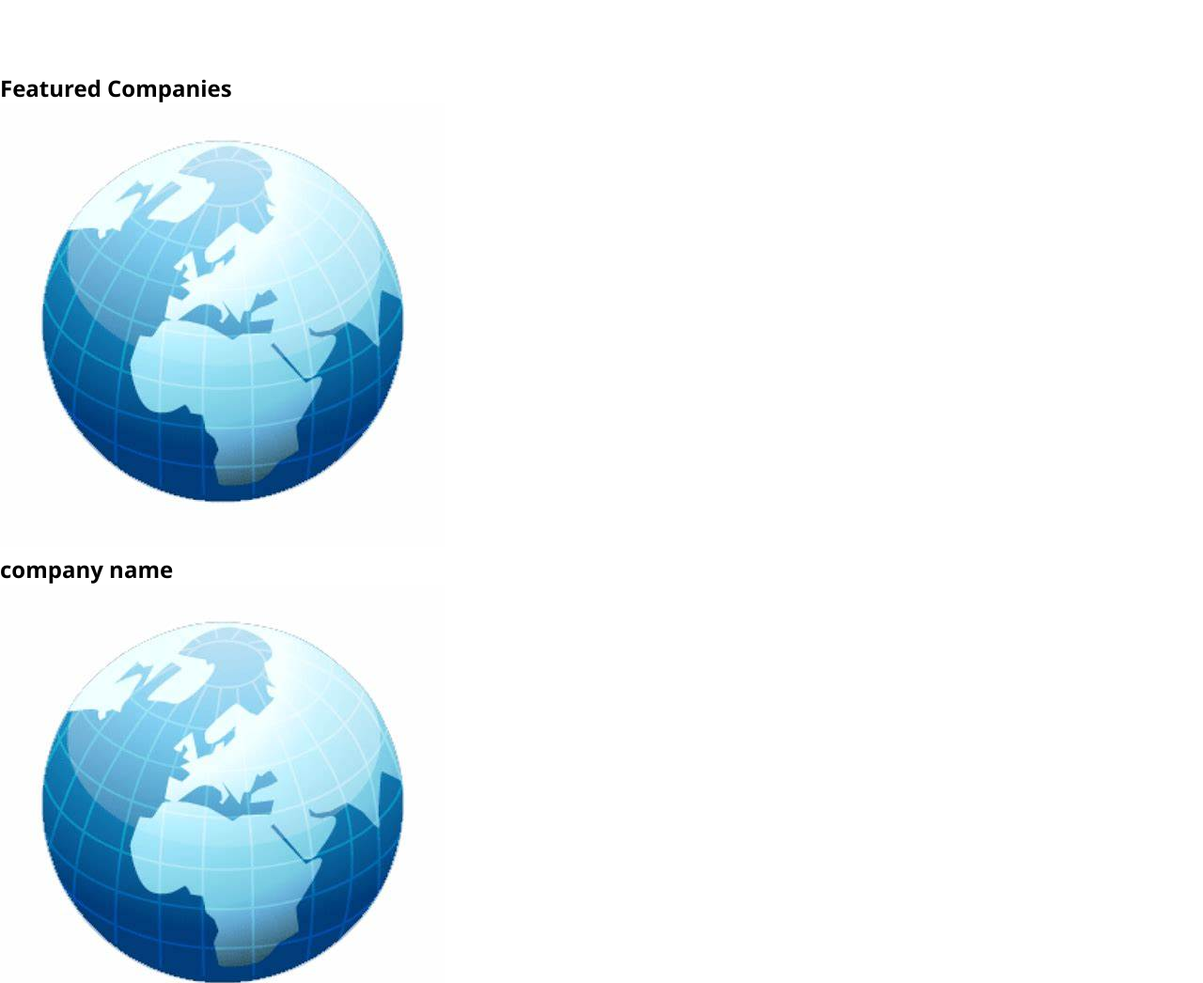
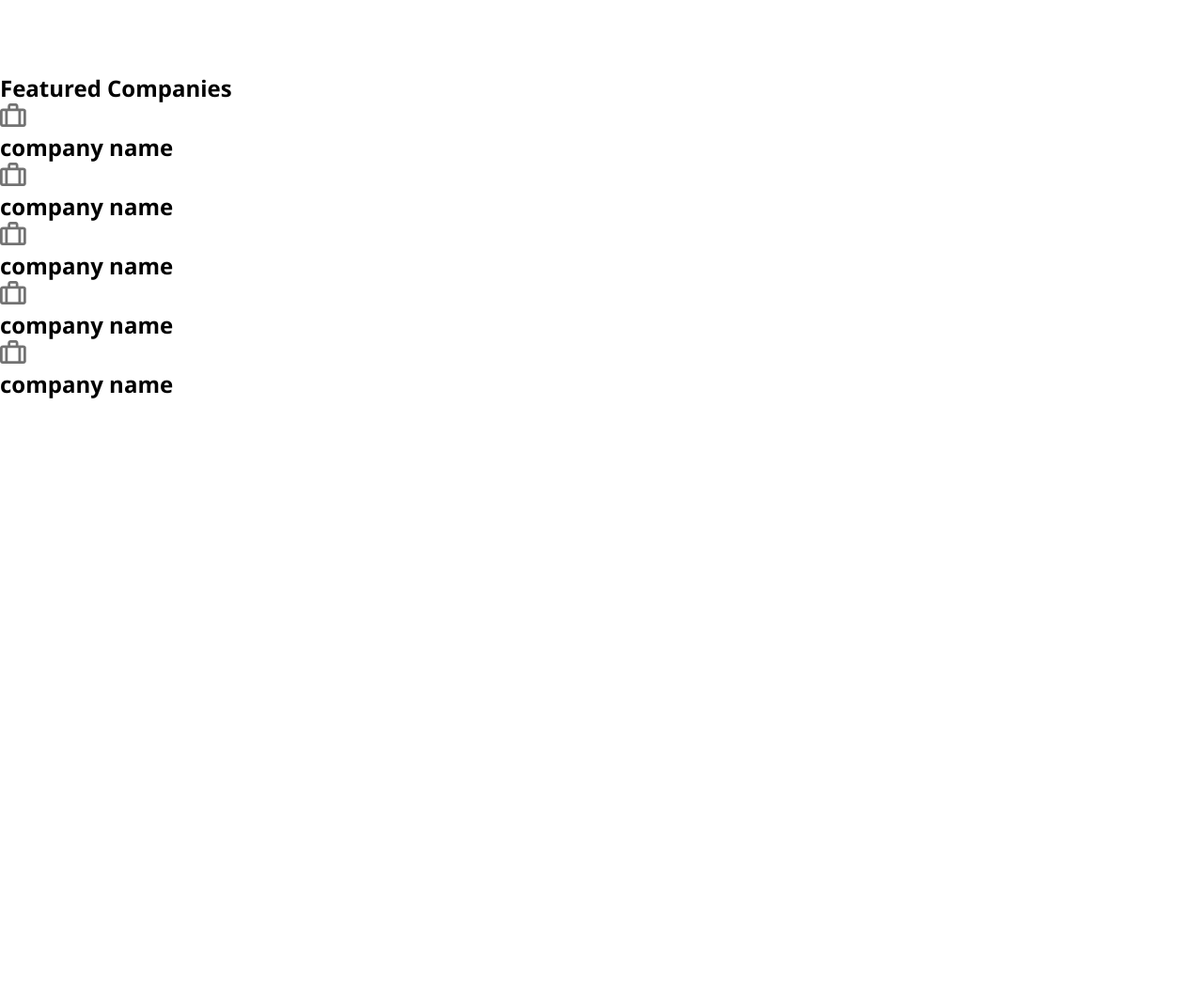
Before and after one commit to KattaRohith07/Internship, a plain HTML site: page job.html in a window 1280 px wide. Shown: the part 780-1826 px from the top of the page at 94% size. After the commit the page ends 1205 px from the top, so only its background shows below. Drawn offline with Linux system fonts and the light colour scheme.

Commit message:
jnjdfdiogjdi,moisdjg

```diff
--- a/job.html
+++ b/job.html
@@ -75,32 +75,32 @@
         <div class="companies-container">
             <div class="company">
                 <div class="icon-container">
-                    <img src="./images/th.jpeg" alt="">
+                    <img src="./images/icon-briefcase.png" alt="">
                 </div>
                 <h2>company name</h2>
             </div>
         </div>
         <div class="company">
             <div class="icon-container">
-                <img src="./images/th.jpeg" alt="">
+                <img src="./images/icon-briefcase.png" alt="">
             </div>
             <h2>company name</h2>
         </div>
         <div class="company">
             <div class="icon-container">
-                <img src="./images/th.jpeg" alt="">
+                <img src="./images/icon-briefcase.png" alt="">
             </div>
             <h2>company name</h2>
         </div>
         <div class="company">
             <div class="icon-container">
-                <img src="./images/th.jpeg" alt="">
+                <img src="./images/icon-briefcase.png" alt="">
             </div>
             <h2>company name</h2>
         </div>
         <div class="company">
             <div class="icon-container">
-                <img src="./images/th.jpeg" alt="">
+                <img src="./images/icon-briefcase.png" alt="">
             </div>
             <h2>company name</h2>
         </div>
--- a/style.css
+++ b/style.css
@@ -58,8 +58,6 @@
     font-weight: 400;
     margin-bottom: 20px;
     color: black;
-
-
 }
 .hero-text-section>button{
     border: none;
```
Also changed, not shown: images/icon-briefcase.png (added).
